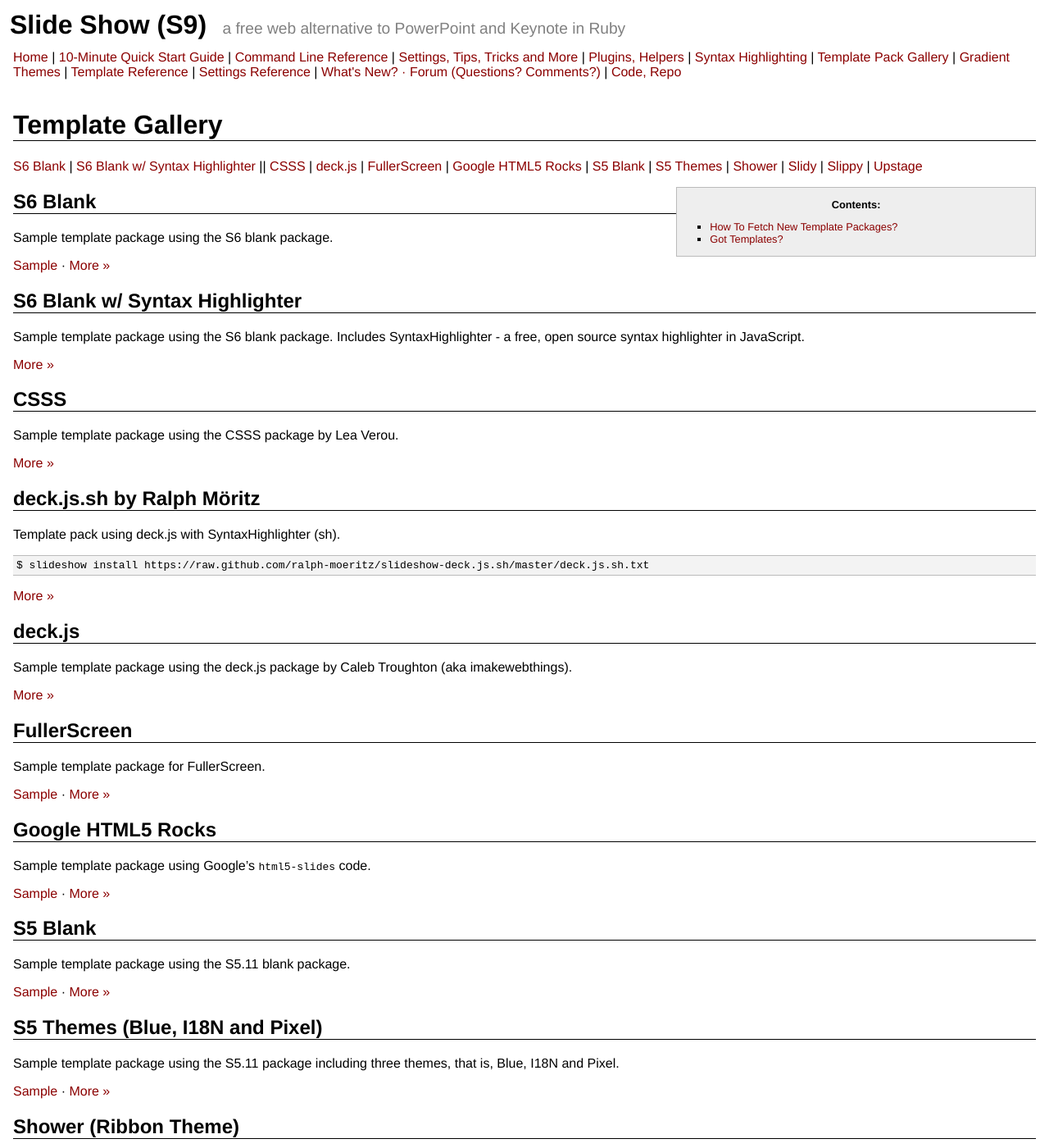
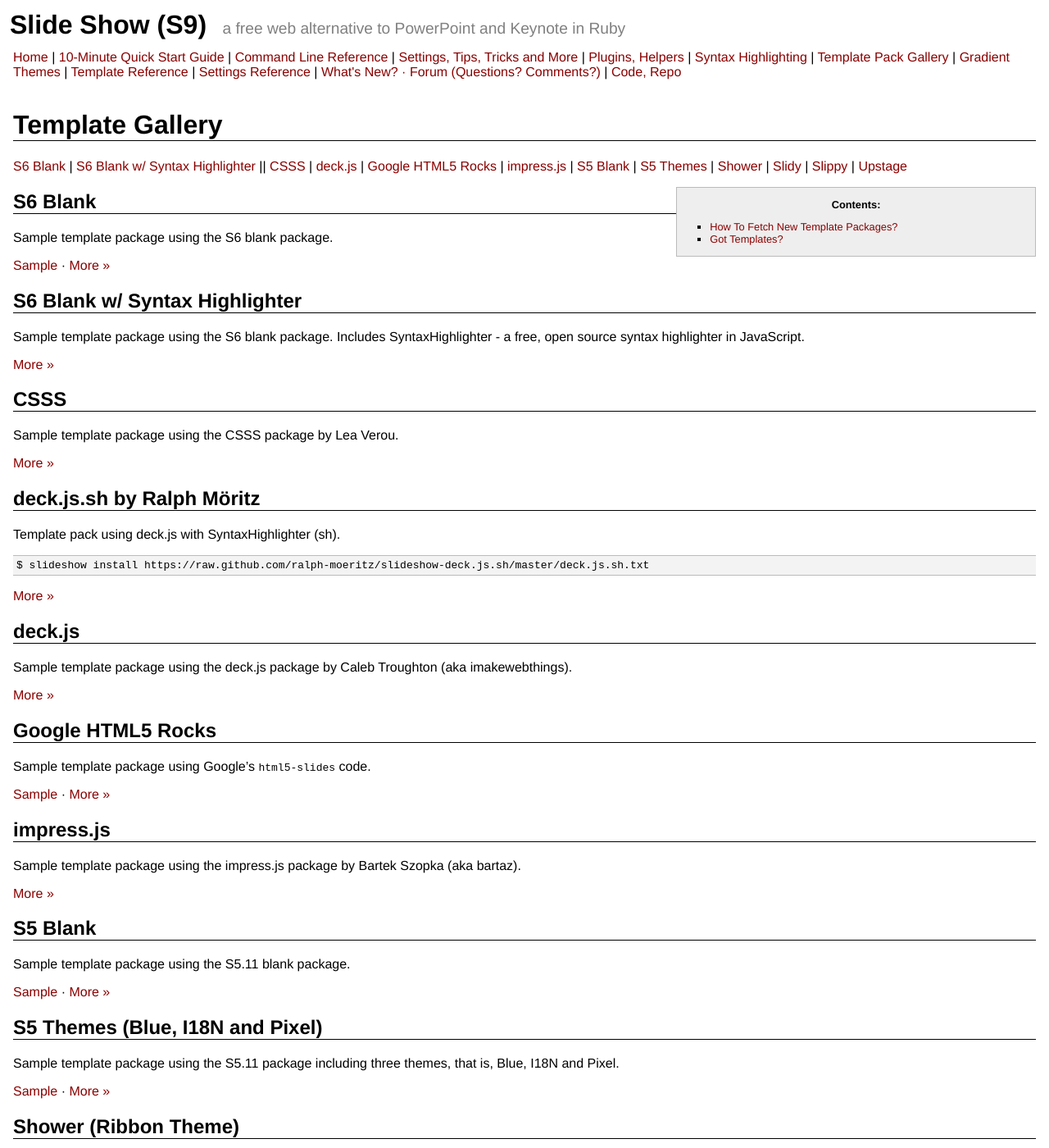
Before and after one commit to slideshow-s9/slideshow-s9.github.io, a Jekyll site: the page built from gallery.md, in a window 1280 px wide and 1400 px high. Shown: the whole window at 82% size. Built offline with Jekyll 4.4.1, drawn with Linux system fonts in a browser that asks for light colours.

Commit message:
update gallery

```diff
--- a/gallery.md
+++ b/gallery.md
@@ -10,8 +10,8 @@
 [S6 Blank w/ Syntax Highlighter](#s6syntax)  ||
 [CSSS](#csss)  |
 [deck.js](#deckjs)  |
-[FullerScreen](#fullerscreen)  |
 [Google HTML5 Rocks](#g5) |
+[impress.js](#impressjs)  |
 [S5 Blank](#s5blank)  |
 [S5 Themes](#s5themes) |
 [Shower](#shower)  |
@@ -32,7 +32,7 @@
 
 Sample template package using the S6 blank package.
 
-[Sample](http://slideshow.rubyforge.org/tutorial.html)  &middot;
+[Sample](tutorial.html)  &middot;
 [More »](https://github.com/slideshow-s9/slideshow-s6-blank)
 
 
@@ -70,20 +70,20 @@
 
 
 
-## FullerScreen   {#fullerscreen}
-
-Sample template package for FullerScreen.
-
-[Sample](http://slideshow.rubyforge.org/fullerscreen/tutorial.html)   &middot;
-[More »](https://github.com/slideshow-s9/slideshow-fullerscreen)
-
-
 ## Google HTML5 Rocks   {#g5}
 
 Sample template package using Google's `html5-slides` code.
 
 [Sample](http://slideshow.rubyforge.org/tutorial.html5.html)    &middot;
 [More »](https://github.com/slideshow-s9/slideshow-google-html5-slides)
+
+
+## impress.js   {#impressjs}
+
+Sample template package using the impress.js package by Bartek Szopka (aka bartaz).
+
+[More »](https://github.com/slideshow-s9/slideshow-impress.js)
+
 
 
 ## S5 Blank   {#s5blank}
```
